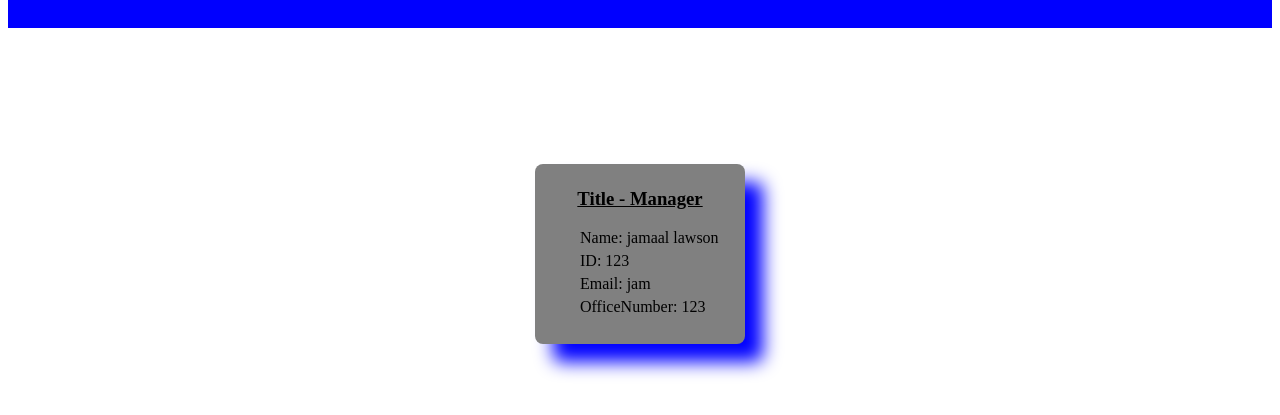
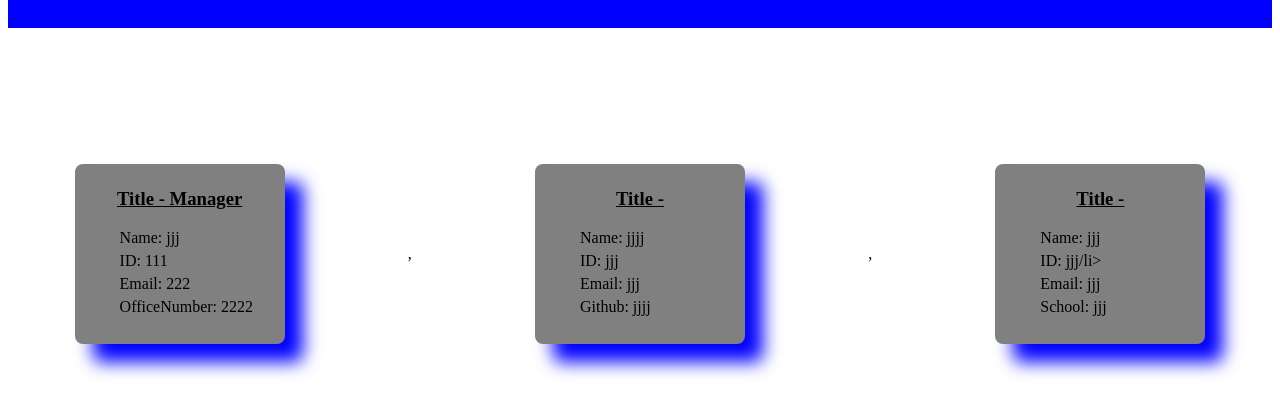
Before and after one commit to Maalie04/Profile-Generator, a website: page TeamProfile.html in a window 1280 px wide. Shown: the part 105-520 px from the top of the page. Drawn offline with Linux system fonts and the light colour scheme.

Commit message:
deleted the generatehtml from the index, modified the titels in the template html, and created and array that will hold the data pushed in by the user. Then export that data in a function that generates the html template and the data provided in the array

```diff
--- a/TeamProfile.html
+++ b/TeamProfile.html
@@ -9,7 +9,15 @@
         <title>Profile Generator</title>
     </head>
 
-<body>
+    </body>
+        <header>
+
+            <div class= "container">
+                 <div class= "row">
+
+                 </div>
+                    <div class= "cardRow">
+
     <div class="navbar">
         <h2 class="navbarTitle">My Team</h2>
     </div>
@@ -20,14 +28,43 @@
             </div>
             <div class="cardBody">
                 <ul>
-                <li>Name: jamaal lawson</li>
-                <li>ID: 123</li>
-                <li>Email: jam</li>
-                <li>OfficeNumber: 123</li>
+                <li>Name: jjj</li>
+                <li>ID: 111</li>
+                <li>Email: 222</li>
+                <li>OfficeNumber: 2222</li>
+                </ul>
+            </div>
+        </div>,
+    <div class="teamCard">
+            <div class="cardTitle">
+                <h3>Title - </h3>
+            </div>
+            <div class="cardBody">
+                <ul>
+                <li>Name: jjjj</li>
+                <li>ID: jjj</li>
+                <li>Email: jjj</li>
+                <li>Github: jjjj</li>
+                </ul>
+     </div>
+        </div> ,
+
+        <div class="teamCard">
+            <div class="cardTitle">
+                <h3>Title - </h3>
+            </div>
+            <div class="cardBody">
+                <ul>
+                <li>Name: jjj</li>
+                <li>ID: jjj/li>
+                <li>Email: jjj</li>
+                <li>School: jjj</li>
                 </ul>
             </div>
         </div>
     </div>
-</body>
-
+                   </div>
+            </div>
+       </header>
+    <body>
     </html>
--- a/index.js
+++ b/index.js
@@ -161,9 +161,6 @@ return `
  `   });
 }
 
-generateHtmlcard()
-
-
 
 
 const buildFile = () => {
```
Also changed, not shown: dist/renderOutput.js. Lines whose indentation alone changed are shown as unchanged.
